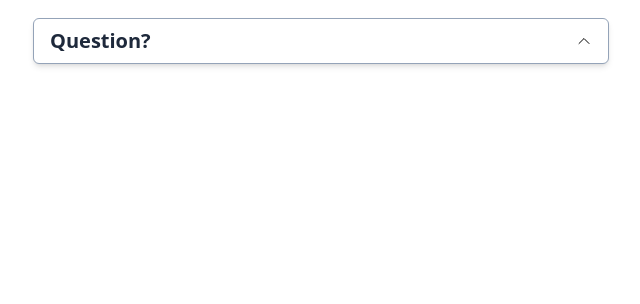
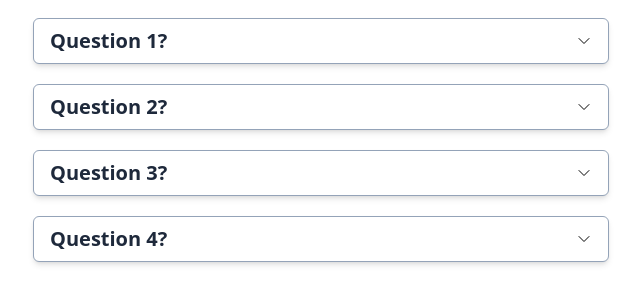
Before and after one commit to m-rokon/art-of-tailwindcss, a website built with Vite: page index.html in a window 1280 px wide. Shown: the part 78-382 px from the top of the page, without its empty margins (319-959 px from the left). Built offline with nearby package versions, Linux system fonts and the light colour scheme.

Commit message:
Project - Accordion JS added

```diff
--- a/assets/js/main.js
+++ b/assets/js/main.js
@@ -0,0 +1,16 @@
+const questions = document.querySelectorAll(".accordion-title");
+
+questions.forEach((question) => {
+    question.addEventListener("click", (e) => {
+        e.preventDefault();
+        // console.log(question.classList)
+        question.classList.toggle("active");
+        const accordionBody = question.nextElementSibling;
+
+        if(question.classList.contains("active")) {
+            accordionBody.style.maxHeight = accordionBody.scrollHeight + "px";
+        }else {
+            accordionBody.style.maxHeight = 0;
+        }
+    })
+})
--- a/index.html
+++ b/index.html
@@ -11,15 +11,15 @@
             Project 1 - Accordion
         </h2>
 
-        <div class="max-w-xl mx-auto flex flex-col">
-            <!-- accordion -->
+        <div class="max-w-xl mx-auto flex flex-col gap-5">
+            <!-- accordion 1 -->
             <div class="bg-white border border-slate-400 rounded-md shadow-md">
                 <!-- accordion title -->
                 <div
-                    class="accordion-title flex items-center justify-between px-4 py-2 cursor-pointer active"
+                    class="accordion-title flex items-center justify-between px-4 py-2 cursor-pointer"
                 >
                     <h2 class="text-slate-800 font-semibold text-xl">
-                        Question?
+                        Question 1?
                     </h2>
                     <svg
                         xmlns="http://www.w3.org/2000/svg"
@@ -37,7 +37,132 @@
                     </svg>
                 </div>
                 <!-- accordion content -->
-                <div class="accordion-text max-h-0 overflow-hidden">
+                <div
+                    class="accordion-text max-h-0 overflow-hidden transition-all duration-300 ease-in-out"
+                >
+                    <p
+                        class="text-lg font-light p-4 border-t-slate-200 border-t"
+                    >
+                        Lorem ipsum dolor sit amet consectetur adipisicing elit.
+                        Accusamus autem velit illo quia tempore alias, unde
+                        fuga, nam harum voluptatibus eum quas? Ea soluta nisi
+                        accusantium debitis. Dignissimos magnam praesentium
+                        iste, sint eos numquam culpa nobis dolor amet ad.
+                        Debitis quo adipisci nemo rerum. Numquam aliquid neque
+                        corporis illo? Voluptatum?
+                    </p>
+                </div>
+            </div>
+            <!-- accordion 2 -->
+            <div class="bg-white border border-slate-400 rounded-md shadow-md">
+                <!-- accordion title -->
+                <div
+                    class="accordion-title flex items-center justify-between px-4 py-2 cursor-pointer"
+                >
+                    <h2 class="text-slate-800 font-semibold text-xl">
+                        Question 2?
+                    </h2>
+                    <svg
+                        xmlns="http://www.w3.org/2000/svg"
+                        fill="none"
+                        viewBox="0 0 24 24"
+                        stroke-width="1.5"
+                        stroke="currentColor"
+                        class="w-4 h-4 transition-all duration-300 ease-in-out"
+                    >
+                        <path
+                            stroke-linecap="round"
+                            stroke-linejoin="round"
+                            d="m19.5 8.25-7.5 7.5-7.5-7.5"
+                        />
+                    </svg>
+                </div>
+                <!-- accordion content -->
+                <div
+                    class="accordion-text max-h-0 overflow-hidden transition-all duration-300 ease-in-out"
+                >
+                    <p
+                        class="text-lg font-light p-4 border-t-slate-200 border-t"
+                    >
+                        Lorem ipsum dolor sit amet consectetur adipisicing elit.
+                        Accusamus autem velit illo quia tempore alias, unde
+                        fuga, nam harum voluptatibus eum quas? Ea soluta nisi
+                        accusantium debitis. Dignissimos magnam praesentium
+                        iste, sint eos numquam culpa nobis dolor amet ad.
+                        Debitis quo adipisci nemo rerum. Numquam aliquid neque
+                        corporis illo? Voluptatum?
+                    </p>
+                </div>
+            </div>
+            <!-- accordion 3 -->
+            <div class="bg-white border border-slate-400 rounded-md shadow-md">
+                <!-- accordion title -->
+                <div
+                    class="accordion-title flex items-center justify-between px-4 py-2 cursor-pointer"
+                >
+                    <h2 class="text-slate-800 font-semibold text-xl">
+                        Question 3?
+                    </h2>
+                    <svg
+                        xmlns="http://www.w3.org/2000/svg"
+                        fill="none"
+                        viewBox="0 0 24 24"
+                        stroke-width="1.5"
+                        stroke="currentColor"
+                        class="w-4 h-4 transition-all duration-300 ease-in-out"
+                    >
+                        <path
+                            stroke-linecap="round"
+                            stroke-linejoin="round"
+                            d="m19.5 8.25-7.5 7.5-7.5-7.5"
+                        />
+                    </svg>
+                </div>
+                <!-- accordion content -->
+                <div
+                    class="accordion-text max-h-0 overflow-hidden transition-all duration-300 ease-in-out"
+                >
+                    <p
+                        class="text-lg font-light p-4 border-t-slate-200 border-t"
+                    >
+                        Lorem ipsum dolor sit amet consectetur adipisicing elit.
+                        Accusamus autem velit illo quia tempore alias, unde
+                        fuga, nam harum voluptatibus eum quas? Ea soluta nisi
+                        accusantium debitis. Dignissimos magnam praesentium
+                        iste, sint eos numquam culpa nobis dolor amet ad.
+                        Debitis quo adipisci nemo rerum. Numquam aliquid neque
+                        corporis illo? Voluptatum?
+                    </p>
+                </div>
+            </div>
+            <!-- accordion 4 -->
+            <div class="bg-white border border-slate-400 rounded-md shadow-md">
+                <!-- accordion title -->
+                <div
+                    class="accordion-title flex items-center justify-between px-4 py-2 cursor-pointer"
+                >
+                    <h2 class="text-slate-800 font-semibold text-xl">
+                        Question 4?
+                    </h2>
+                    <svg
+                        xmlns="http://www.w3.org/2000/svg"
+                        fill="none"
+                        viewBox="0 0 24 24"
+                        stroke-width="1.5"
+                        stroke="currentColor"
+                        class="w-4 h-4 transition-all duration-300 ease-in-out"
+                    >
+                        <path
+                            stroke-linecap="round"
+                            stroke-linejoin="round"
+                            d="m19.5 8.25-7.5 7.5-7.5-7.5"
+                        />
+                    </svg>
+                </div>
+                <!-- accordion content -->
+                <div
+                    class="accordion-text max-h-0 overflow-hidden transition-all duration-300 ease-in-out"
+                >
                     <p
                         class="text-lg font-light p-4 border-t-slate-200 border-t"
                     >
```
Also changed, not shown: assets/css/style.css.
